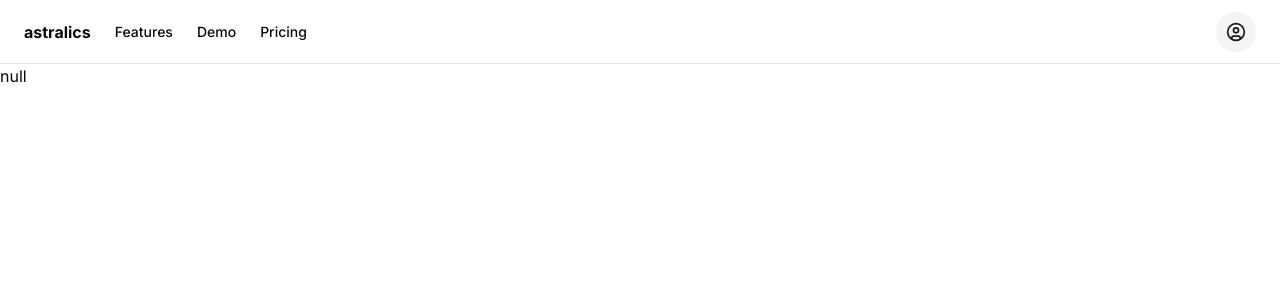
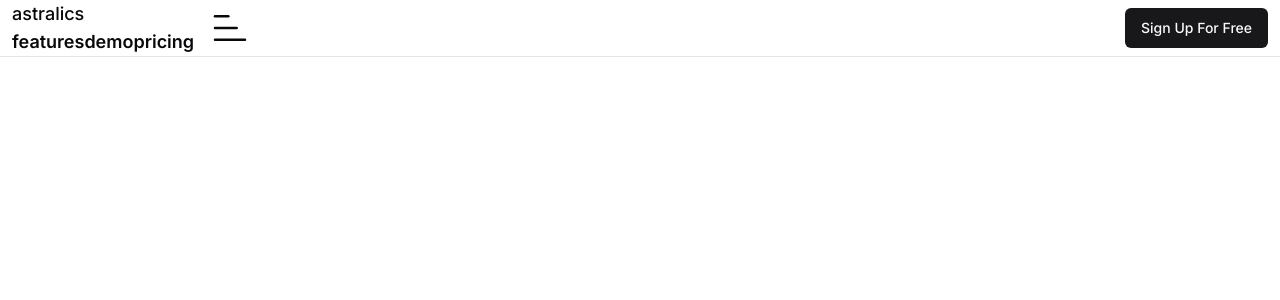
Before and after one commit to ramezj/astralics, a Next.js app in the folder app/: page / in a window 1280 px wide. Shown: the top 300 px of the page. Built offline with nearby package versions, Linux system fonts and the light colour scheme; no server answers.

Commit message:
Header seperate component, working!

```diff
--- a/app/app/page.tsx
+++ b/app/app/page.tsx
@@ -43,102 +43,12 @@ import {
   TableHeader,
   TableRow,
 } from "@/components/ui/table"
+import { Header } from "@/shared/Header"
 export default async function Dashboard() {
   const session = await auth()
   return (
-    <div className="flex min-h-screen w-full flex-col">
-      <header className="sticky top-0 flex h-16 items-center gap-4 border-b bg-background px-4 md:px-6">
-        <nav className="hidden flex-col gap-6 text-lg font-medium md:flex md:flex-row md:items-center md:gap-5 md:text-sm lg:gap-6">
-          <Link href="/" className="flex items-center gap-2 text-lg font-bold md:text-base">
-            astralics
-          </Link>
-          <Link href="/" className="text-foreground transition-colors hover:text-foreground">
-            Features
-          </Link>
-          <Link href="/" className="text-foreground transition-colors hover:text-foreground">
-            Demo
-          </Link>
-          <Link href="/" className="text-foreground transition-colors hover:text-foreground">
-            Pricing
-          </Link>
-        </nav>
-        <Sheet>
-          <SheetTrigger asChild>
-            <Button variant="ghost" size="icon" className="shrink-0 md:hidden">
-            <svg
-            strokeWidth="1.5"
-            viewBox="0 0 24 24"
-            fill="none"
-            xmlns="http://www.w3.org/2000/svg"
-            className="h-5 w-5"
-          >
-            <path
-              d="M3 5H11"
-              stroke="currentColor"
-              strokeWidth="1.5"
-              strokeLinecap="round"
-              strokeLinejoin="round"
-            ></path>
-            <path
-              d="M3 12H16"
-              stroke="currentColor"
-              strokeWidth="1.5"
-              strokeLinecap="round"
-              strokeLinejoin="round"
-            ></path>
-            <path
-              d="M3 19H21"
-              stroke="currentColor"
-              strokeWidth="1.5"
-              strokeLinecap="round"
-              strokeLinejoin="round"
-            ></path>
-          </svg>
-              <span className="sr-only">Toggle navigation menu</span>
-            </Button>
-          </SheetTrigger>
-          <SheetContent side="left">
-            <nav className="grid gap-6 text-lg font-medium">
-              <Link
-                href="#"
-                className="flex items-center gap-2 text-lg font-bold"
-              >
-                astralics
-              </Link>
-              <Link href="#" className="hover:text-foreground">
-                Features
-              </Link>
-              <Link href="#" className="hover:text-foreground">
-                Demo
-              </Link>
-              <Link href="#" className="hover:text-foreground">
-                Pricing
-              </Link>
-            </nav>
-          </SheetContent>
-        </Sheet>
-        <div className="flex w-full items-center gap-4 md:ml-auto md:gap-2 lg:gap-4 ">
-          <div className="ml-auto flex-1 sm:flex-initial">
-          </div>
-          <DropdownMenu>
-            <DropdownMenuTrigger asChild>
-              <Button variant="secondary" size="icon" className="rounded-full">
-                <CircleUser className="h-5 w-5" />
-                <span className="sr-only">Toggle user menu</span>
-              </Button>
-            </DropdownMenuTrigger>
-            <DropdownMenuContent align="end">
-              <DropdownMenuLabel>My Account</DropdownMenuLabel>
-              <DropdownMenuSeparator />
-              <DropdownMenuItem>Settings</DropdownMenuItem>
-              <DropdownMenuItem>Support</DropdownMenuItem>
-              <DropdownMenuSeparator />
-              <DropdownMenuItem>Logout</DropdownMenuItem>
-            </DropdownMenuContent>
-          </DropdownMenu>
-        </div>
-      </header>
-      {JSON.stringify(session)}
-    </div>
+    <>
+    <Header />
+    </>
   )
 }
--- a/app/components/ui/sheet.tsx
+++ b/app/components/ui/sheet.tsx
@@ -4,7 +4,6 @@ import * as React from "react"
 import * as SheetPrimitive from "@radix-ui/react-dialog"
 import { cva, type VariantProps } from "class-variance-authority"
 import { X } from "lucide-react"
-
 import { cn } from "@/lib/utils"
 
 const Sheet = SheetPrimitive.Root
@@ -65,8 +64,8 @@ const SheetContent = React.forwardRef<
       {...props}
     >
       {children}
-      <SheetPrimitive.Close className="absolute right-4 top-4 rounded-sm opacity-70 ring-offset-background transition-opacity hover:opacity-100 focus:outline-none focus:ring-2 focus:ring-ring focus:ring-offset-2 disabled:pointer-events-none data-[state=open]:bg-secondary">
-        <X className="h-4 w-4" />
+      <SheetPrimitive.Close className="absolute right-6 top-6 rounded-sm opacity-80 ring-offset-background transition-opacity hover:opacity-100 focus:outline-none focus:ring-2 focus:ring-ring focus:ring-offset-2 disabled:pointer-events-none data-[state=open]:bg-secondary">
+        <X className="h-6 w-6" />
         <span className="sr-only">Close</span>
       </SheetPrimitive.Close>
     </SheetPrimitive.Content>
--- a/app/shared/Header.tsx
+++ b/app/shared/Header.tsx
@@ -31,21 +31,77 @@ import { Sheet, SheetContent, SheetTrigger } from "@/components/ui/sheet"
 
 export function Header() {
   return (
-    <>
-    <header className="bg-transparent sticky top-0 z-10">
-        <nav className="h-14 mx-auto max-w-full flex items-center justify-between p-6 lg:px-3 border-b border-border/70 bg-white dark:bg-black  backdrop-blur supports-[backdrop-filter]:bg-background/60" aria-label="Global">
-            <div className="flex lg:flex-1">
-                <Link href='/' className="font-bold text-lg">wearehiring</Link>
-            </div>
-            <div className="flex gap-4 items-center">
-            <Button asChild>
-                    <Link href='/me'>
-                        Dashboard
-                    </Link>
-                    </Button>
-            </div>
+    <div className="flex min-h-screen w-full flex-col">
+      <header className="sticky top-0 flex h-16 items-center gap-4 border-b bg-background px-3 md:px-3">
+        <nav className="hidden flex-col gap-6 text-lg font-medium md:flex md:flex-row md:items-center md:gap-5 md:text-sm lg:gap-6">
+          <Link href="/" className="flex items-center gap-2 text-lg font-bold md:text-base">
+            astralics
+          </Link>
+          <Link href="/" className="text-foreground transition-colors hover:text-foreground font-semibold">
+            features
+          </Link>
+          <Link href="/" className="text-foreground transition-colors hover:text-foreground font-semibold">
+            demo
+          </Link>
+          <Link href="/" className="text-foreground transition-colors hover:text-foreground font-semibold">
+            pricing
+          </Link>
         </nav>
-    </header>
-    </>
-)
+        <Sheet>
+          <SheetTrigger asChild>
+            <Button variant="ghost" size="icon" className="shrink-0 md:hidden">
+            <svg strokeWidth="1.5" viewBox="0 0 24 24" fill="none" xmlns="http://www.w3.org/2000/svg" className="h-5 w-5">
+            <path
+              d="M3 5H11"
+              stroke="currentColor"
+              strokeWidth="1.5"
+              strokeLinecap="round"
+              strokeLinejoin="round"
+            ></path>
+            <path
+              d="M3 12H16"
+              stroke="currentColor"
+              strokeWidth="1.5"
+              strokeLinecap="round"
+              strokeLinejoin="round"
+            ></path>
+            <path
+              d="M3 19H21"
+              stroke="currentColor"
+              strokeWidth="1.5"
+              strokeLinecap="round"
+              strokeLinejoin="round"
+            ></path>
+          </svg>
+              <span className="sr-only">Toggle navigation menu</span>
+            </Button>
+          </SheetTrigger>
+          <SheetContent side="left">
+            <nav className="grid gap-6 text-lg font-medium">
+              <Link
+                href="#"
+                className="flex items-center gap-2 text-lg font-bold"
+              >
+                astralics
+              </Link>
+              <Link href="#" className="hover:text-foreground">
+                Features
+              </Link>
+              <Link href="#" className="hover:text-foreground">
+                Demo
+              </Link>
+              <Link href="#" className="hover:text-foreground">
+                Pricing
+              </Link>
+            </nav>
+          </SheetContent>
+        </Sheet>
+        <div className="flex w-full items-center gap-4 md:ml-auto md:gap-2 lg:gap-4 ">
+          <div className="ml-auto flex-1 sm:flex-initial">
+          </div>
+          <Button>Sign Up For Free</Button>
+        </div>
+      </header>
+    </div>
+  )
 }
```
